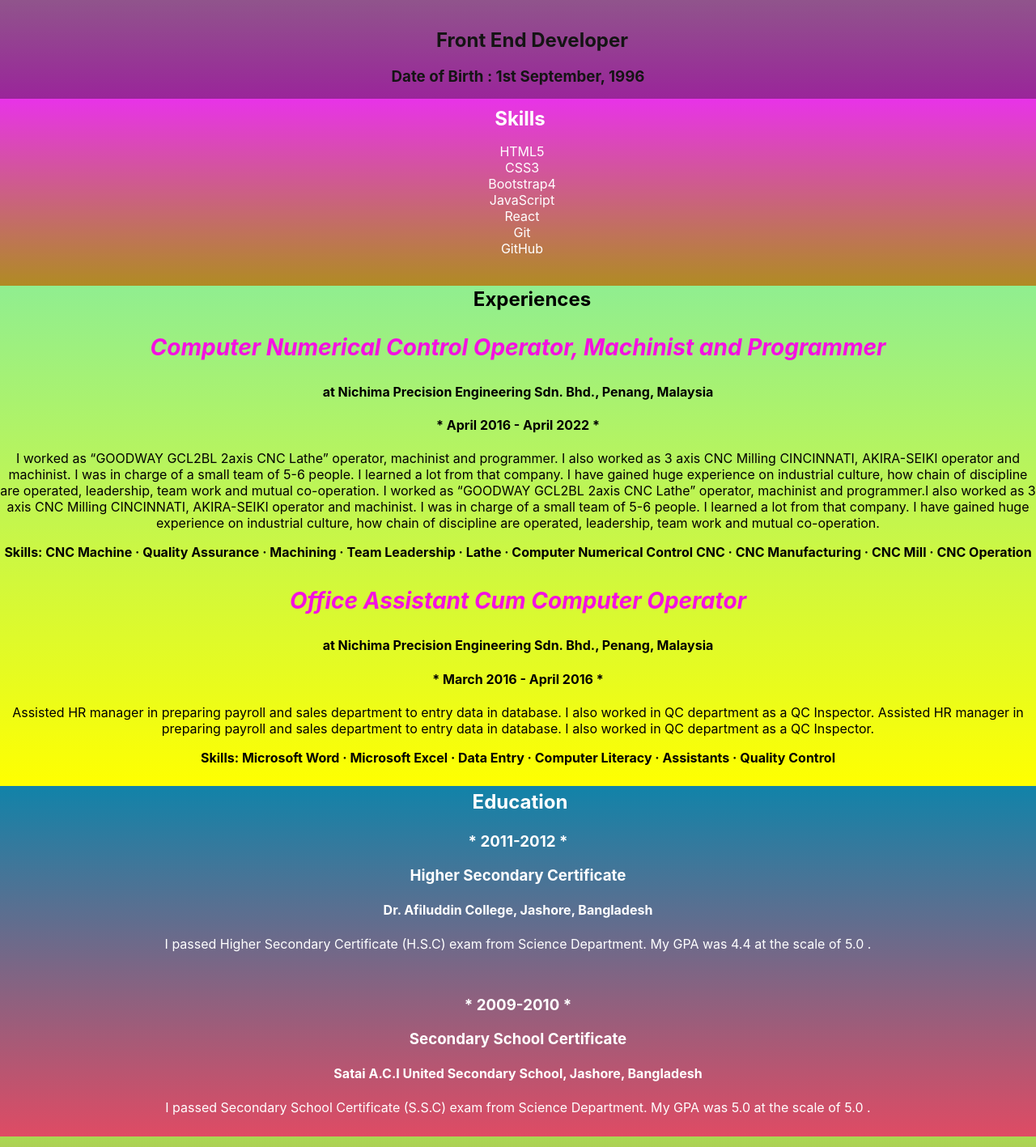
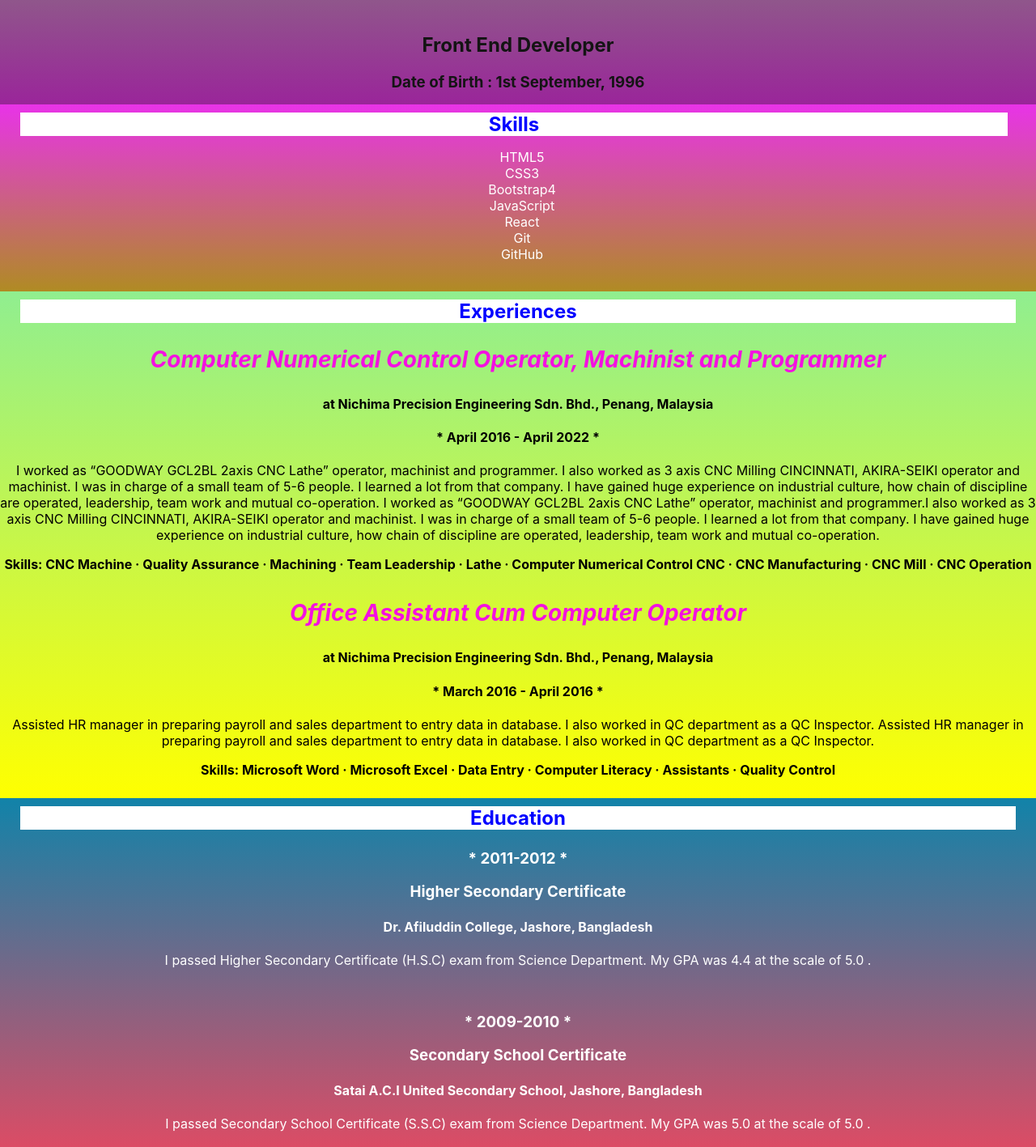
Before and after one commit to hmjahid/My-First-React-App, a React (Create React App) app: page / in a window 1280 px wide. Shown: the part 360-1777 px from the top of the page at 81% size. Built offline with nearby package versions, Linux system fonts and the light colour scheme; the HTML template or start-up script is replaced by a standard one.

Commit message:
Components Headings style change(Add background color and modify margin)

```diff
--- a/src/components/Course.css
+++ b/src/components/Course.css
@@ -4,5 +4,7 @@
 }
 
 .CourseHeading {
-    margin-right: 28px;
+    margin: 0px 28px 0px 25px;
+    background-color: rgb(255, 255, 255);
+    color: blue;
 }
--- a/src/components/Education.css
+++ b/src/components/Education.css
@@ -9,5 +9,7 @@
 }
 
 .EducationHeading {
-    margin-left: 5px;
+    margin: 5px 25px 0px 25px;
+    background-color: rgb(255, 255, 255);
+    color: blue;
 }
--- a/src/components/Experience.css
+++ b/src/components/Experience.css
@@ -13,3 +13,9 @@
 .ExperienceDetails{
     padding-bottom: 5px;
 }
+
+.ExperienceHeading{
+    background-color: rgb(255, 255, 255);
+    color: blue;
+    margin: 8px 25px 0px 25px;
+}
--- a/src/components/Experience.jsx
+++ b/src/components/Experience.jsx
@@ -5,7 +5,7 @@ import propTypes from 'prop-types'
 const Experience = (props) => {
   return (
     <div className='Experience'>
-        <h2>Experiences</h2>
+        <h2 className="ExperienceHeading">Experiences</h2>
 
         <div className='ExperienceDetails'>
         <h3 className='title'>{props.position2}</h3>
--- a/src/components/Greetings.jsx
+++ b/src/components/Greetings.jsx
@@ -2,7 +2,7 @@ import Invitation from "./Invitation";
 
 function Starter(){
     return (
-    <p style={{color: "red", margin: 0, backgroundColor: "white", padding:"2px", fontWeight:"bold"}}>*** Starting By The Name Of Almighty ALLAH ***</p>
+    <p style={{color: "red", margin: "0px 28px 0px 28px", backgroundColor: "white", padding:"5px", fontWeight:"bold"}}>*** Starting By The Name Of Almighty ALLAH ***</p>
     );
 }
 const Greetings = function (){
--- a/src/components/Skills.css
+++ b/src/components/Skills.css
@@ -4,8 +4,10 @@
     color: white;
 }
 
-h2{
-    margin: 0px 0px 0px 35px;
+.SkillHeading{
+    background-color: rgb(255, 255, 255);
+    margin: 0px 5px 0px 25px;
+    color: blue;
 }
 
 ul{
--- a/src/components/Skills.jsx
+++ b/src/components/Skills.jsx
@@ -4,7 +4,7 @@ import propTypes from 'prop-types'
 const Skills = (props) => {
   return (
     <div className='Skill'>
-      <h2>{props.title}</h2>
+      <h2 className="SkillHeading">{props.title}</h2>
       <ul>
         <li>HTML5</li>
         <li>CSS3</li>
```
